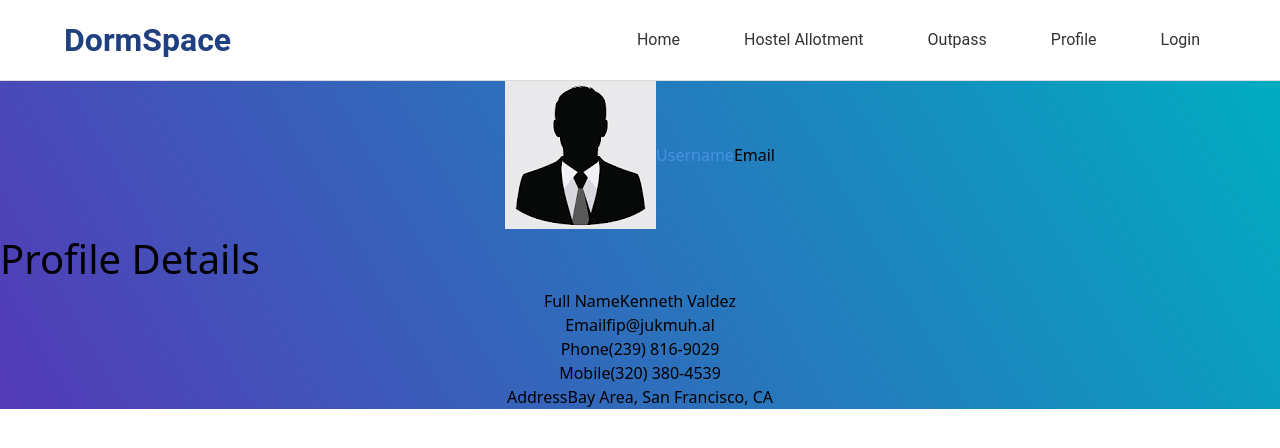
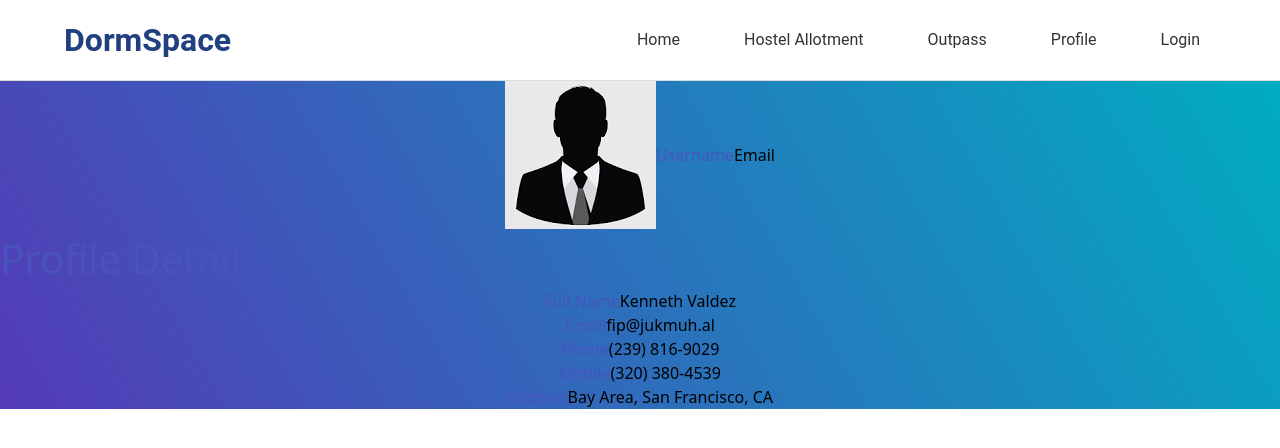
Before and after one commit to rajbir40/Hostel-Allotment, a React (Vite) app in the folder Frontend/: page /newprofile in a window 1280 px wide. Shown: the top 448 px of the page. Built offline with nearby package versions, Linux system fonts and the light colour scheme.

Commit message:
Profile renewed

```diff
--- a/Frontend/src/components/Profile/NewProfile.jsx
+++ b/Frontend/src/components/Profile/NewProfile.jsx
@@ -13,11 +13,11 @@ export default function NewProfile() {
           alt="Profile"
           className="w-32 h-32 rounded-full object-cover"
         />
-        <h2 className="mt-4 text-lg font-semibold">Username</h2>
+        <h2 className="mt-4 text-lg font-semibold" style={{ color: '#4854bc' }}>Username</h2>
         <h3 className="mt-2 text-gray-600">Email</h3>
       </div>
       <div className="col-span-2 bg-white shadow-md rounded-lg p-6 h-[70vh] overflow-auto mt-10 mr-12">
-        <h4 className="font-bold text-lg mb-12 text-center" style={{fontSize:'40px'}}>Profile Details</h4>
+        <h4 className="font-bold text-lg mb-12 text-center mt-10" style={{fontSize:'40px' , color : '#4854bc'}}>Profile Details</h4>
         <div className="card mb-3">
           <div className="card-body">
             <div className="space-y-4 ml-[15%] mr-12 mt-[13%]">
@@ -29,7 +29,7 @@ export default function NewProfile() {
                 { label: 'Address', value: 'Bay Area, San Francisco, CA' },
               ].map(({ label, value }) => (
                 <div key={label} className="flex justify-between">
-                  <h6 className="mb-0 font-semibold">{label}</h6>
+                  <h6 className="mb-0 font-semibold" style={{ color: '#4854bc' }}>{label}</h6>
                   <span className="text-gray-600">{value}</span>
                 </div>
               ))}
```
